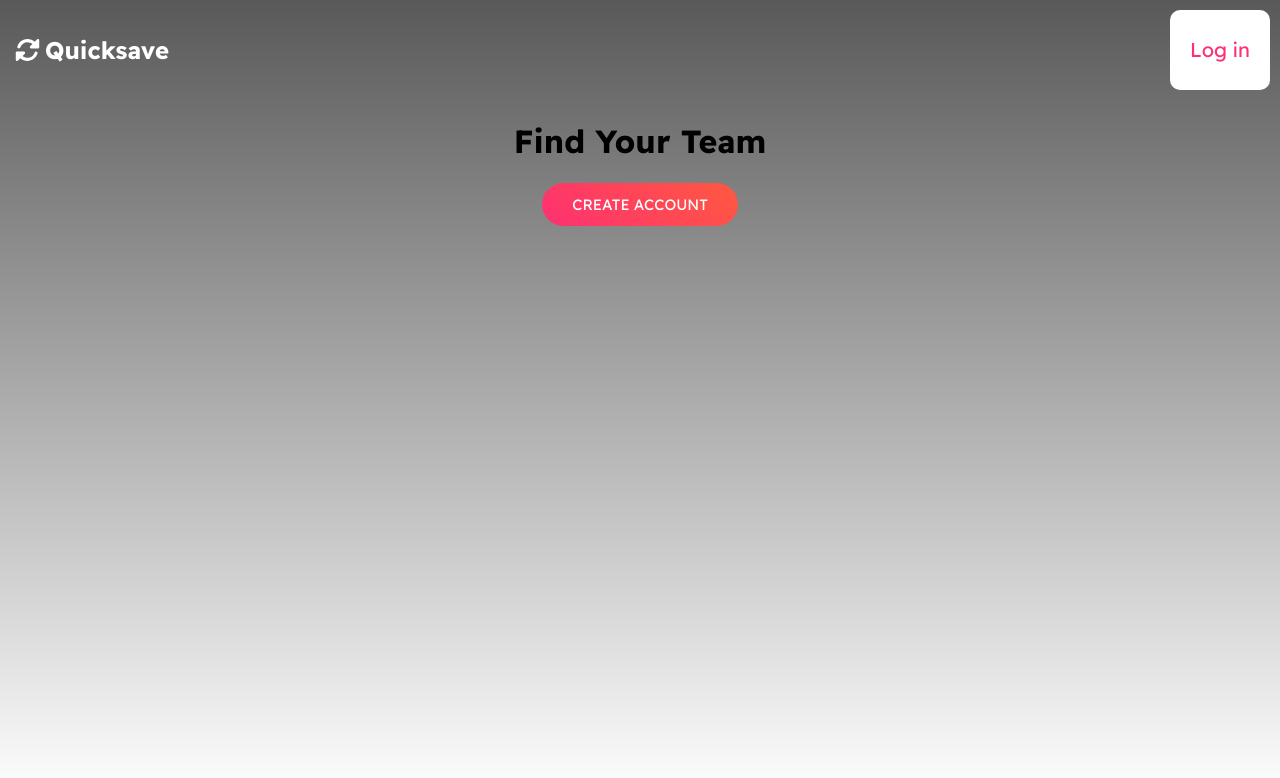
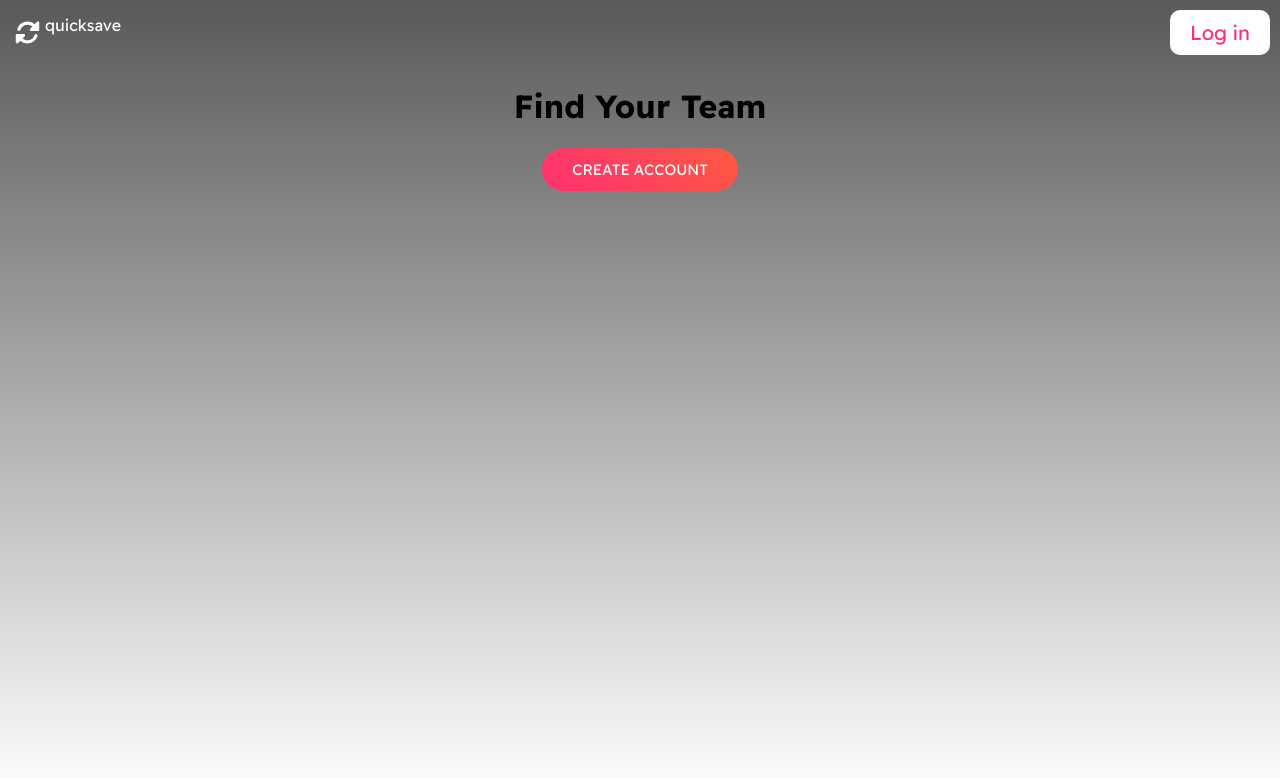
Before and after one commit to HectorDNuno/quicksave, a React (Create React App) app: page / in a window 1280 px wide. Shown: the top 778 px of the page. Built offline with nearby package versions, Linux system fonts and the light colour scheme.

Commit message:
changes title to lower case

```diff
--- a/src/components/Navbar.js
+++ b/src/components/Navbar.js
@@ -11,7 +11,7 @@ const Navbar = ({ authToken, setShowModal, showModal, setIsSignUp }) => {
     <nav>
       <div className="logo-container">
         <img className="logo" src={arrows} alt="" />
-        <h1 className="title"> Quicksave </h1>
+        <div className="title"> quicksave </div>
       </div>
 
       {!authToken && (
```
